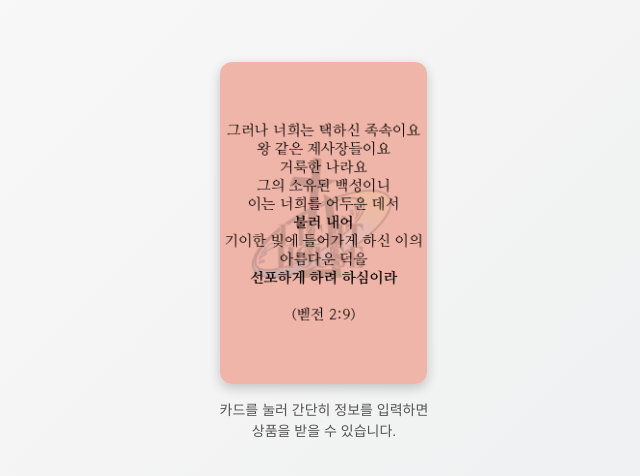
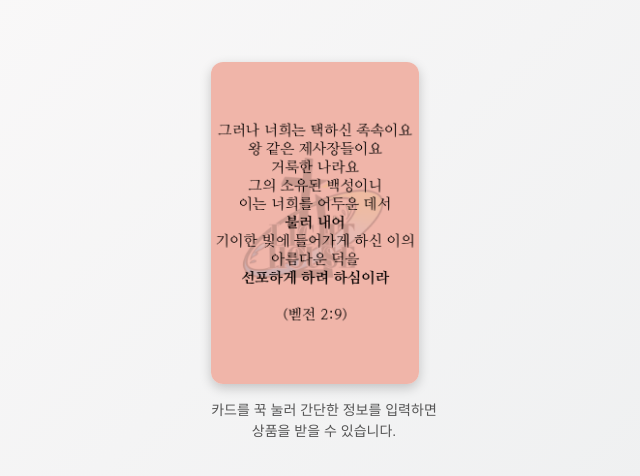
Before and after one commit to corudqls900-spec/bible-card-5, a plain HTML site: page index.html in a window 1280 px wide. Shown: the part 158-634 px from the top of the page, without its empty margins (316-956 px from the left). Drawn offline with Linux system fonts and the light colour scheme.

Commit message:
Update index.html

```diff
--- a/index.html
+++ b/index.html
@@ -97,7 +97,7 @@
     </div>
 
     <div class="hint">
-      카드를 눌러 간단히 정보를 입력하면<br>
+      카드를 꾹 눌러 간단한 정보를 입력하면<br>
       상품을 받을 수 있습니다.
     </div>
   </div>
```
